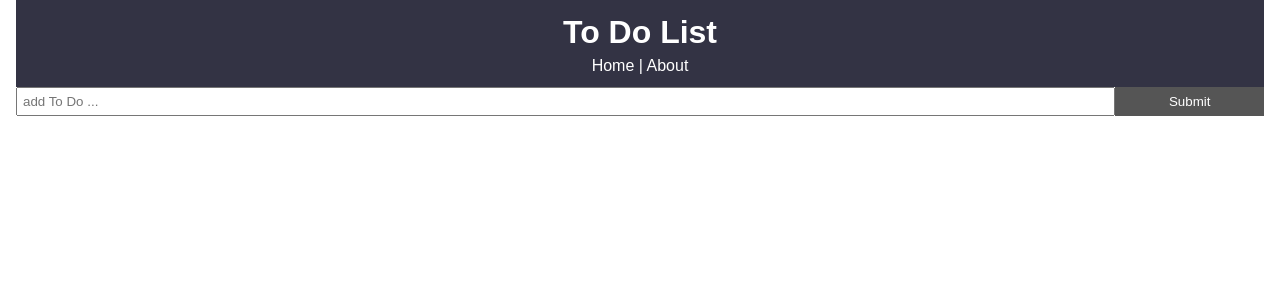
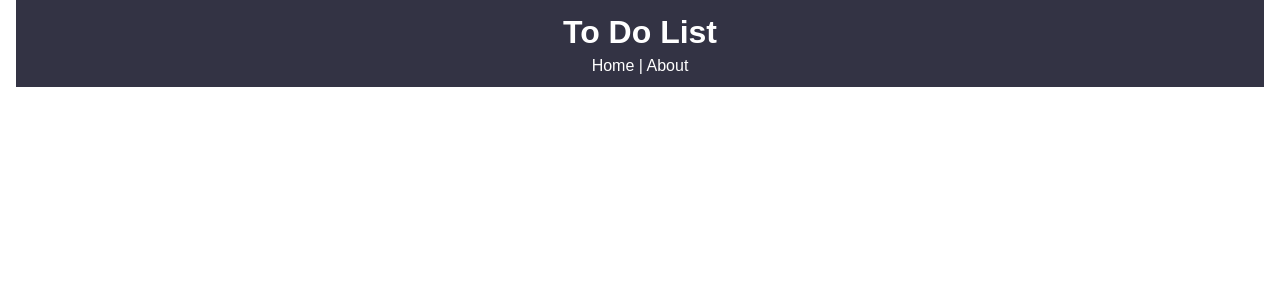
Before and after one commit to opatiny/react-exercise, a React (Create React App) app: page / in a window 1280 px wide. Shown: the top 300 px of the page. Built offline with nearby package versions, Linux system fonts and the light colour scheme.

Commit message:
chore: fix build problem

```diff
--- a/package.json
+++ b/package.json
@@ -2,6 +2,7 @@
   "name": "react-todo-list",
   "version": "0.1.0",
   "private": true,
+  "homepage": "./",
   "dependencies": {
     "@testing-library/jest-dom": "^4.2.4",
     "@testing-library/react": "^9.5.0",
--- a/src/App.js
+++ b/src/App.js
@@ -85,7 +85,7 @@
             <Header />
             <Route
               exact
-              path="/"
+              path="/react-todo-list"
               render={() => (
                 <React.Fragment>
                   <AddTodo addTodo={this.addTodo} />
@@ -97,7 +97,7 @@
                 </React.Fragment>
               )}
             />
-            <Route path="/about" component={About} />
+            <Route path="/react-todo-list/about" component={About} />
           </div>
         </div>
       </Router>
--- a/src/components/layout/Header.js
+++ b/src/components/layout/Header.js
@@ -7,11 +7,11 @@
   return (
     <header style={headerStyle}>
       <h1>To Do List</h1>
-      <Link style={linkStyle} to="/">
+      <Link style={linkStyle} to="/react-todo-list">
         Home
       </Link>{' '}
       |{' '}
-      <Link style={linkStyle} to="/about">
+      <Link style={linkStyle} to="/react-todo-list/about">
         About
       </Link>
     </header>
```
